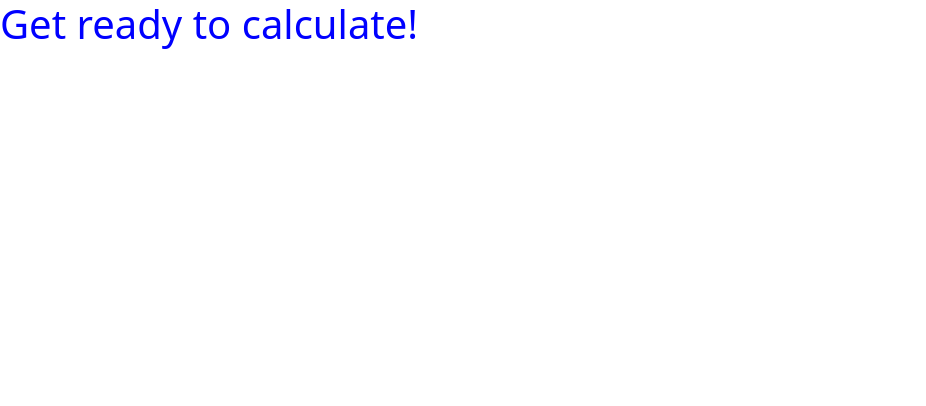
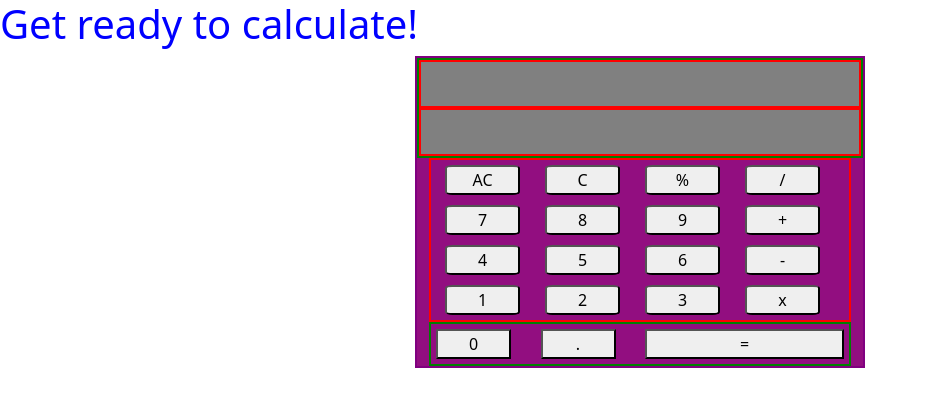
Before and after one commit to tlq68/Calculators, a plain HTML site: page index.html in a window 1280 px wide. Shown: the whole page, without its empty margins (0-926 px from the left). Drawn offline with nearby package versions, Linux system fonts and the light colour scheme.

Commit message:
Basic alignment

```diff
--- a/index.html
+++ b/index.html
@@ -14,6 +14,39 @@
 </head>
 <body>
     <h1>Get ready to calculate!</h1>
+
+<div class="container">
+    <div class="screen row">
+        <div class="screenoutput">    </div>
+        <div class="screenoutput">    </div>
+    </div>
+    <div class="touchpad">
+        <button id="AC" class="touchpad-button">AC</button>
+        <button id="C" class="touchpad-button">C</button>
+        <button id="module-button" class="touchpad-button">%</button>
+        <button id="divide-button" class="touchpad-button">/</button>
+        <button id="7" class="touchpad-button">7</button>
+        <button id="8" class="touchpad-button">8</button>
+        <button id="9" class="touchpad-button">9</button>
+        <button id="plus-button" class="touchpad-button">+</button>
+        <button id="4" class="touchpad-button">4</button>
+        <button id="5" class="touchpad-button">5</button>
+        <button id="6" class="touchpad-button">6</button>
+        <button id="minus-button" class="touchpad-button">-</button>
+        <button id="1" class="touchpad-button">1</button>
+        <button id="2" class="touchpad-button">2</button>
+        <button id="3" class="touchpad-button">3</button>
+        <button id="multiply-button" class="touchpad-button">x</button>
+
+
+    </div>
+    <div class="bottom-row">
+        <button id="button-0" class="touchpad-button-bottom">0</button>
+        <button id="decimal-button" class="touchpad-button-bottom">.</button>
+        <button id="equals-button" class="touchpad-button-bottom">=</button>
+    </div>
+
+</div>
     <script src="script.js"></script>
 </body>
 </html>
--- a/style.css
+++ b/style.css
@@ -1,3 +1,58 @@
 h1 {
     color: blue;
 }
+.container {
+    margin: auto;
+    border: 2px solid purple;
+    background-color: rgb(146, 14, 128);
+    max-width: 450px;
+}
+
+.screen {
+    border: 2px solid green;
+    height: 100px;
+}
+
+.screenoutput {
+    border: 2px solid red;
+    background-color: grey;
+}
+
+.touchpad {
+
+    display: grid;
+    grid-template-columns: 100px 100px 100px 100px;
+    justify-content: center;
+    width: 100%;
+    margin: 0;
+    border: 2px solid red;
+}
+
+button.touchpad-button {
+    margin: 5px;
+    width: 75px;
+    display: flex;
+    align-items: center;
+    justify-content: center;
+    border-radius: 10%;
+
+}
+
+.bottom-row {
+    display: grid;
+
+    grid-template-columns: 1fr 1fr 2fr;
+
+    justify-content: center;
+    border: 2px solid green;
+
+}
+
+.touchpad-button-bottom {
+    margin: 5px;
+}
+
+#button-0, #decimal-button {
+    margin:5px;
+    width: 75px;
+}
```
